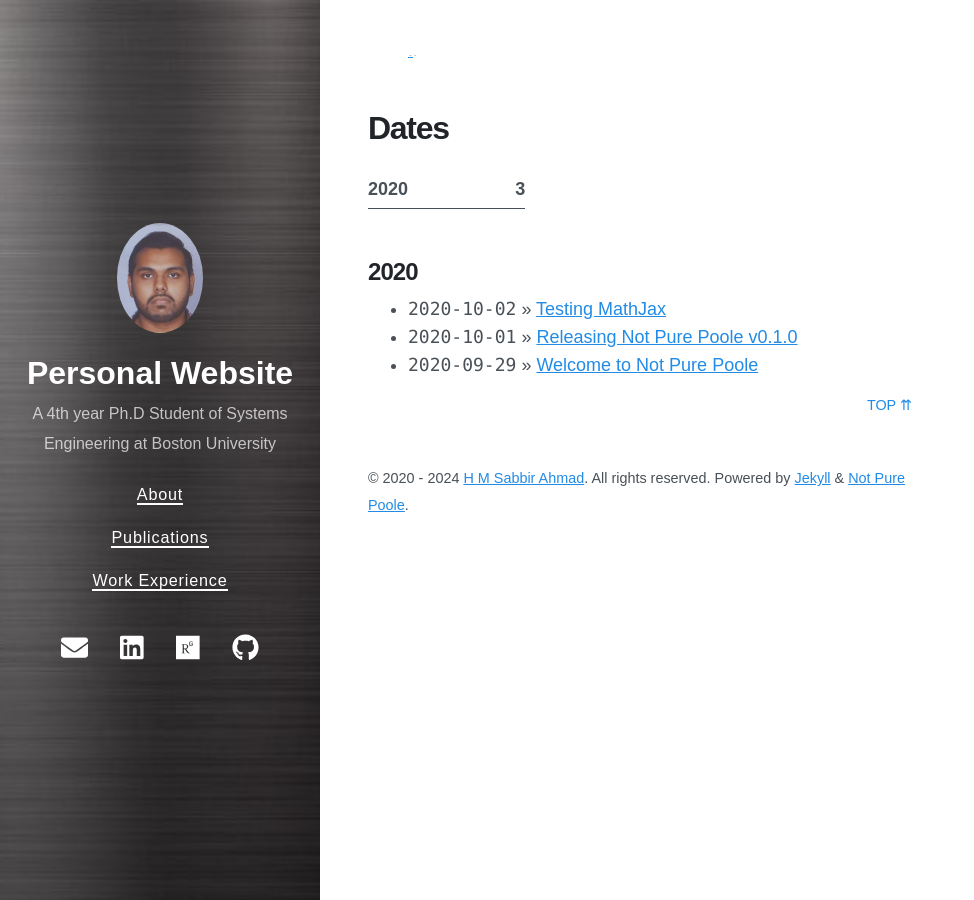
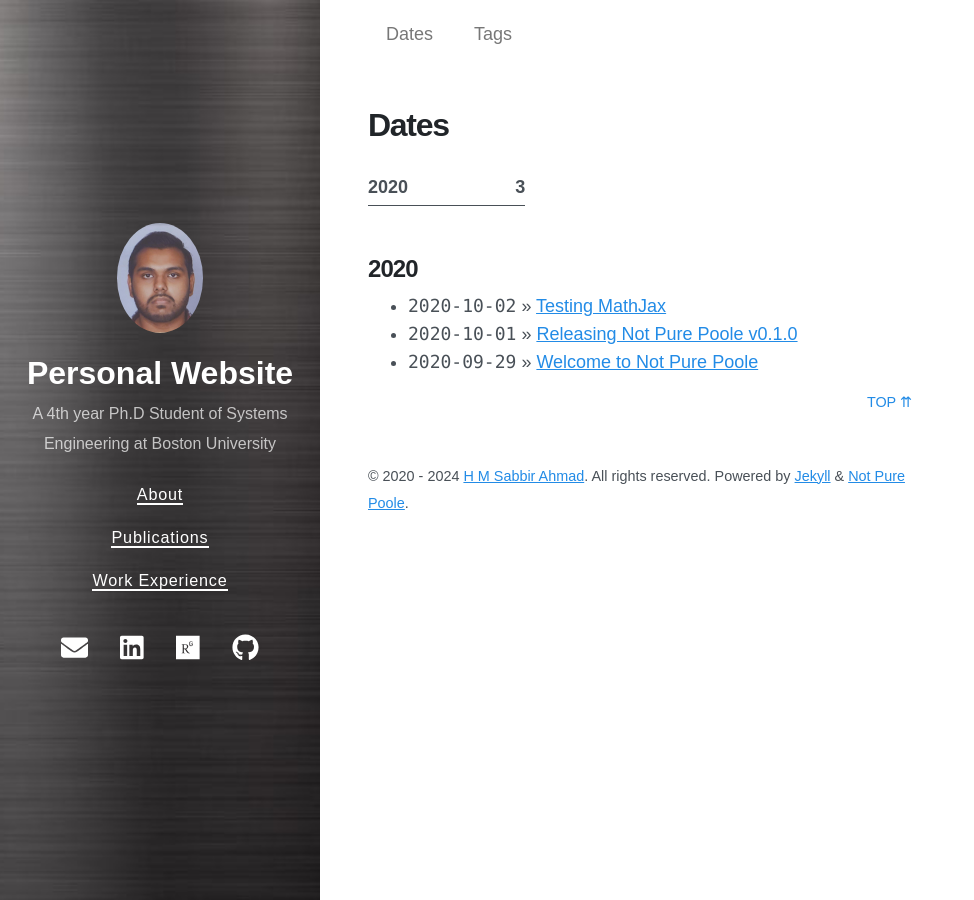
Before and after one commit to SabbirAhmad26/sabbirahmad26.github.io, a Jekyll site: the page built from dates.md, in a window 1280 px wide. Shown: the whole page, without its empty margins (0-974 px from the left). Built offline with Jekyll 4.4.1, drawn with Linux system fonts in a browser that asks for light colours; nearby versions of some CDN libraries.

Commit message:
Update _home-header.scss

```diff
--- a/_sass/_home-header.scss
+++ b/_sass/_home-header.scss
@@ -1,33 +1,16 @@
-// Home Header
-//
-// Styles for the home header.
+// File: _sass/_home-header.scss
 
-.home-header-bar {
-  width: 100%;
-  height: 100%;
-  margin: 40px; /* Adjust the margin as desired */
-  font-size: 5px; /* Set the font size as needed */
-
-  -webkit-box-shadow: 0 1em 1em -.9em var(--border-color);
-     -moz-box-shadow: 0 1em 1em -.9em var(--border-color);
-          box-shadow: 0 1em 1em -.9em var(--border-color);
+/* Styles for the About section */
+.hero {
+  margin: 20px; // Adjust the margin as needed
+  font-size: 16px; // Set the desired font size
 }
 
-.home-header-menu {
-  font-size: 1px; /* Set font size for menu items */
+.hero .title {
+  font-size: 24px; // Set the font size for the "About" heading
+}
 
-  a {
-    border-bottom: 1px solid rgba(0, 0, 0, 0);
-
-    &:hover,
-    &:focus {
-      color: inherit;
-      background-color: inherit;
-      border-bottom-color: var(--link-color);
-    }
-  }
-
-  .current-item {
-    border-bottom-color: var(--link-color);
-  }
+.hero .scroll {
+  margin-top: 10px; // Adjust the top margin for the scroll section
+  font-size: 14px; // Set the font size for the content within the scroll section
 }
```
